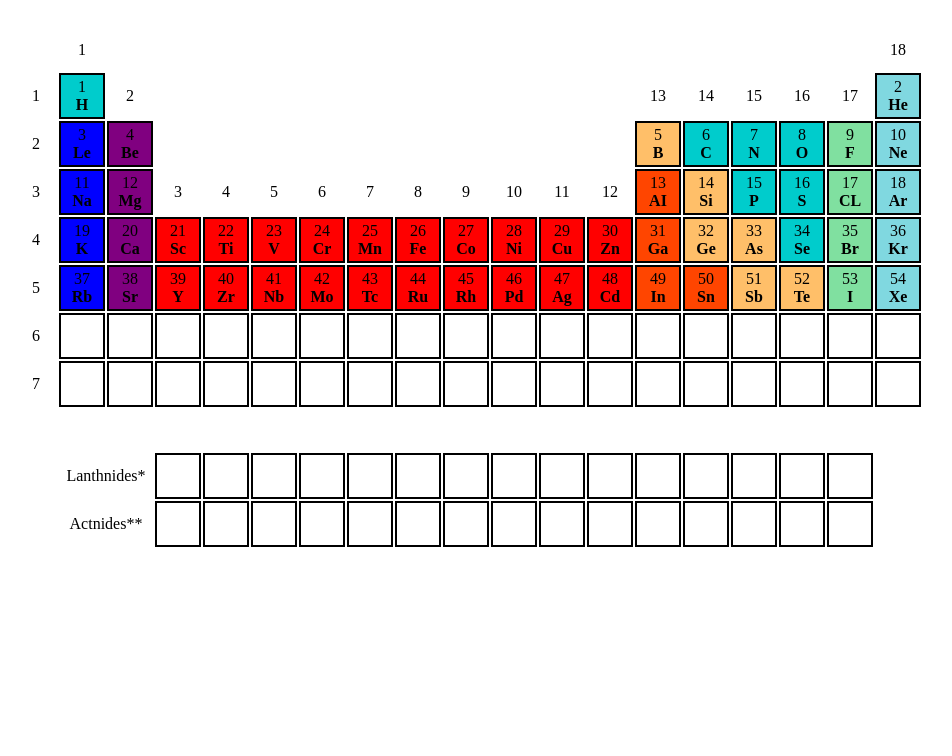
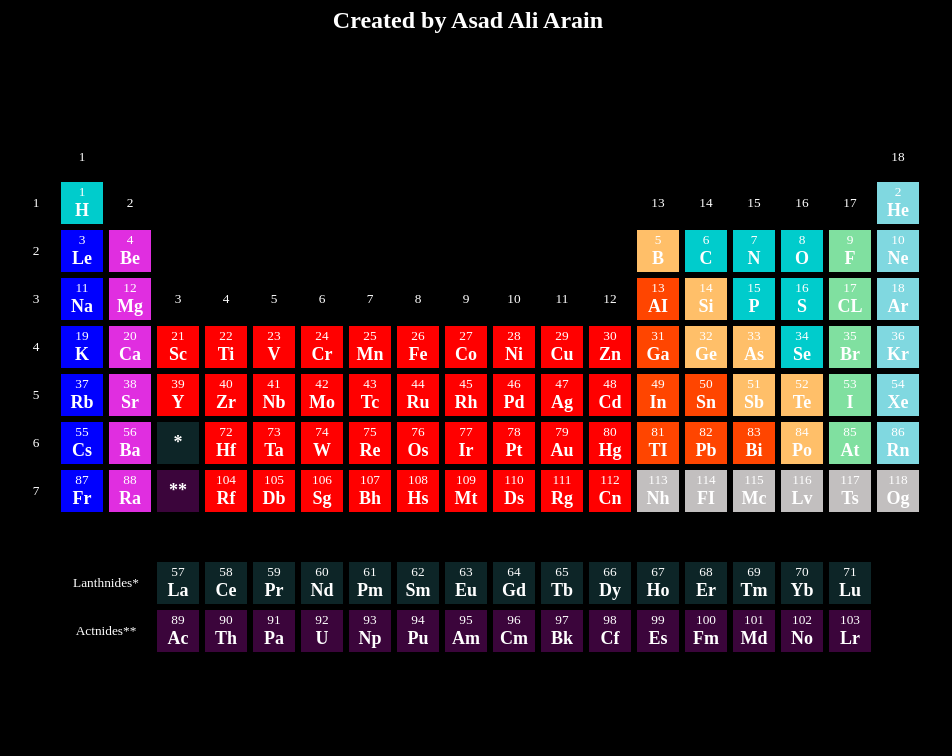
Before and after one commit to asadaligith/Periodic_Table, a plain HTML site: page index.html in a window 1280 px wide. Shown: the part 73-829 px from the top of the page, without its empty margins (172-1124 px from the left). Before the commit the page ends 800 px from the top, so only its background shows below. Drawn offline with Linux system fonts and the light colour scheme.

Commit message:
periodic table completed

```diff
--- a/app.css
+++ b/app.css
@@ -1,8 +1,16 @@
+body{
+    background-color: black;
+    color: white;
+}
 
+h1,h2{
+    text-align: center;
+}
 
 table{
     /* border: 2px solid black; */
     margin: 100px auto;
+    background-color: black;
 }
 
 td{
@@ -10,6 +18,13 @@ td{
     height: 40px;
     border: 2px solid black;
     text-align: center;
+    color: white;
+    border-collapse: collapse;
+    font-size: smaller;
+
+}
+strong{
+    font-size: large;
 }
 
 .blank{
@@ -24,7 +39,7 @@ td{
 }
 
 .purple{
-    background-color: purple;
+    background-color: rgb(224, 46, 224);
 }
 
 .liteyellow{
@@ -44,3 +59,14 @@ td{
 .Red{
     background-color: red ;
 }
+.darkblueish{
+    background-color: rgb(13, 37, 39)
+}
+
+.darkpurple{
+    background-color: rgb(59, 5, 59);
+}
+
+.litegray{
+    background-color: rgb(194, 191, 191);
+}
--- a/index.html
+++ b/index.html
@@ -7,6 +7,9 @@
 </head>
 <link rel="stylesheet" href="app.css">
 <body>
+
+    <h1>Periodic Table</h1>
+    <h2>Created by Asad Ali Arain</h2>
     <table>
 
          <tr>
@@ -143,46 +146,46 @@
 
         <tr>
             <td class="blank"> 6 </td>
-            <td></td>
-            <td></td>
-            <td></td>
-            <td></td>
-            <td></td>
-            <td></td>
-            <td></td>
-            <td></td>
-            <td></td>
-            <td></td>
-            <td></td>
-            <td></td>
-            <td></td>
-            <td></td>
-            <td></td>
-            <td></td>
-            <td></td>
-            <td></td>
+            <td class="blue">55 <br> <strong>Cs</strong></td>
+            <td class="purple">56 <br> <strong>Ba</strong></td>
+            <td class="darkblueish"> <strong>*</strong></td>
+            <td class="Red">72 <br> <strong>Hf</strong></td>
+            <td class="Red">73 <br> <strong>Ta</strong></td>
+            <td class="Red">74 <br> <strong>W</strong></td>
+            <td class="Red">75 <br> <strong>Re</strong></td>
+            <td class="Red">76 <br><strong>Os</strong></td>
+            <td class="Red">77 <br> <strong>Ir</strong></td>
+            <td class="Red">78 <br> <strong>Pt</strong></td>
+            <td class="Red">79 <br> <strong>Au</strong></td>
+            <td class="Red">80 <br> <strong>Hg</strong></td>
+            <td class="orange">81 <br> <strong>TI</strong></td>
+            <td class="orange">82 <br> <strong>Pb</strong></td>
+            <td class="orange">83 <br> <strong>Bi</strong></td>
+            <td class="liteyellow">84 <br> <strong>Po</strong></td>
+            <td class="litegreen">85 <br> <strong>At</strong></td>
+            <td class="blueish">86 <br> <strong>Rn</strong></td>
         </tr>
 
         <tr>
             <td class="blank"> 7 </td>
-            <td></td>
-            <td></td>
-            <td></td>
-            <td></td>
-            <td></td>
-            <td></td>
-            <td></td>
-            <td></td>
-            <td></td>
-            <td></td>
-            <td></td>
-            <td></td>
-            <td></td>
-            <td></td>
-            <td></td>
-            <td></td>
-            <td></td>
-            <td></td>
+            <td class="blue">87 <br> <strong>Fr</strong></td>
+            <td class="purple">88 <br> <strong>Ra</strong></td>
+            <td class="darkpurple"> <strong>**</strong></td>
+            <td class="Red">104 <br> <strong>Rf</strong></td>
+            <td class="Red">105 <br> <strong>Db</strong></td>
+            <td class="Red">106 <br> <strong>Sg</strong></td>
+            <td class="Red">107 <br> <strong>Bh</strong></td>
+            <td class="Red">108 <br><strong>Hs</strong></td>
+            <td class="Red">109 <br> <strong>Mt</strong></td>
+            <td class="Red">110 <br> <strong>Ds</strong></td>
+            <td class="Red">111 <br> <strong>Rg</strong></td>
+            <td class="Red">112 <br> <strong>Cn</strong></td>
+            <td class="litegray">113 <br> <strong>Nh</strong></td>
+            <td class="litegray">114 <br> <strong>FI</strong></td>
+            <td class="litegray">115 <br> <strong>Mc</strong></td>
+            <td class="litegray">116 <br> <strong>Lv</strong></td>
+            <td class="litegray">117 <br> <strong>Ts</strong></td>
+            <td class="litegray">118 <br> <strong>Og</strong></td>
         </tr>
 
         <tr>
@@ -212,42 +215,43 @@
 
             <td class="blank"></td>
             <td class="blank" colspan="2">Lanthnides*</td>
-            <td></td>
-            <td></td>
-            <td></td>
-            <td></td>
-            <td></td>
-            <td></td>
-            <td></td>
-            <td></td>
-            <td></td>
-            <td></td>
-            <td></td>
-            <td></td>
-            <td></td>
-            <td></td>
-            <td></td>
+            <td class="darkblueish">57 <br><strong>La</strong></td>
+            <td class="darkblueish">58 <br><strong>Ce</strong></td>
+            <td class="darkblueish">59 <br><strong>Pr</strong></td>
+            <td class="darkblueish">60 <br><strong>Nd</strong></td>
+            <td class="darkblueish">61 <br><strong>Pm</strong></td>
+            <td class="darkblueish">62 <br><strong>Sm</strong></td>
+            <td class="darkblueish">63 <br><strong>Eu</strong></td>
+            <td class="darkblueish">64 <br><strong>Gd</strong></td>
+            <td class="darkblueish">65 <br><strong>Tb</strong></td>
+            <td class="darkblueish">66 <br><strong>Dy</strong></td>
+            <td class="darkblueish">67 <br><strong>Ho</strong></td>
+            <td class="darkblueish">68 <br><strong>Er</strong></td>
+            <td class="darkblueish">69 <br><strong>Tm</strong></td>
+            <td class="darkblueish">70 <br><strong>Yb</strong></td>
+            <td class="darkblueish">71 <br><strong>Lu</strong></td>
         </tr>
 
 
         <tr>
             <td class="blank"></td>
             <td class="blank" colspan="2">Actnides**</td>
-            <td></td>
-            <td></td>
-            <td></td>
-            <td></td>
-            <td></td>
-            <td></td>
-            <td></td>
-            <td></td>
-            <td></td>
-            <td></td>
-            <td></td>
-            <td></td>
-            <td></td>
-            <td></td>
-            <td></td>
+            <td class="darkpurple">89 <br> <strong>Ac</strong></td>
+            <td class="darkpurple">90 <br> <strong>Th</strong></td>
+            <td class="darkpurple">91 <br> <strong>Pa</strong></td>
+            <td class="darkpurple">92 <br> <strong>U</strong></td>
+            <td class="darkpurple">93 <br> <strong>Np</strong></td>
+            <td class="darkpurple">94 <br> <strong>Pu</strong></td>
+            <td class="darkpurple">95 <br> <strong>Am</strong></td>
+            <td class="darkpurple">96 <br> <strong>Cm</strong></td>
+            <td class="darkpurple">97 <br> <strong>Bk</strong></td>
+            <td class="darkpurple">98 <br> <strong>Cf</strong></td>
+            <td class="darkpurple">99 <br> <strong>Es</strong></td>
+            <td class="darkpurple">100 <br> <strong>Fm</strong></td>
+            <td class="darkpurple">101 <br> <strong>Md</strong></td>
+            <td class="darkpurple">102 <br> <strong>No</strong></td>
+            <td class="darkpurple">103 <br> <strong>Lr</strong></td>
+
         </tr>
 
 
```
